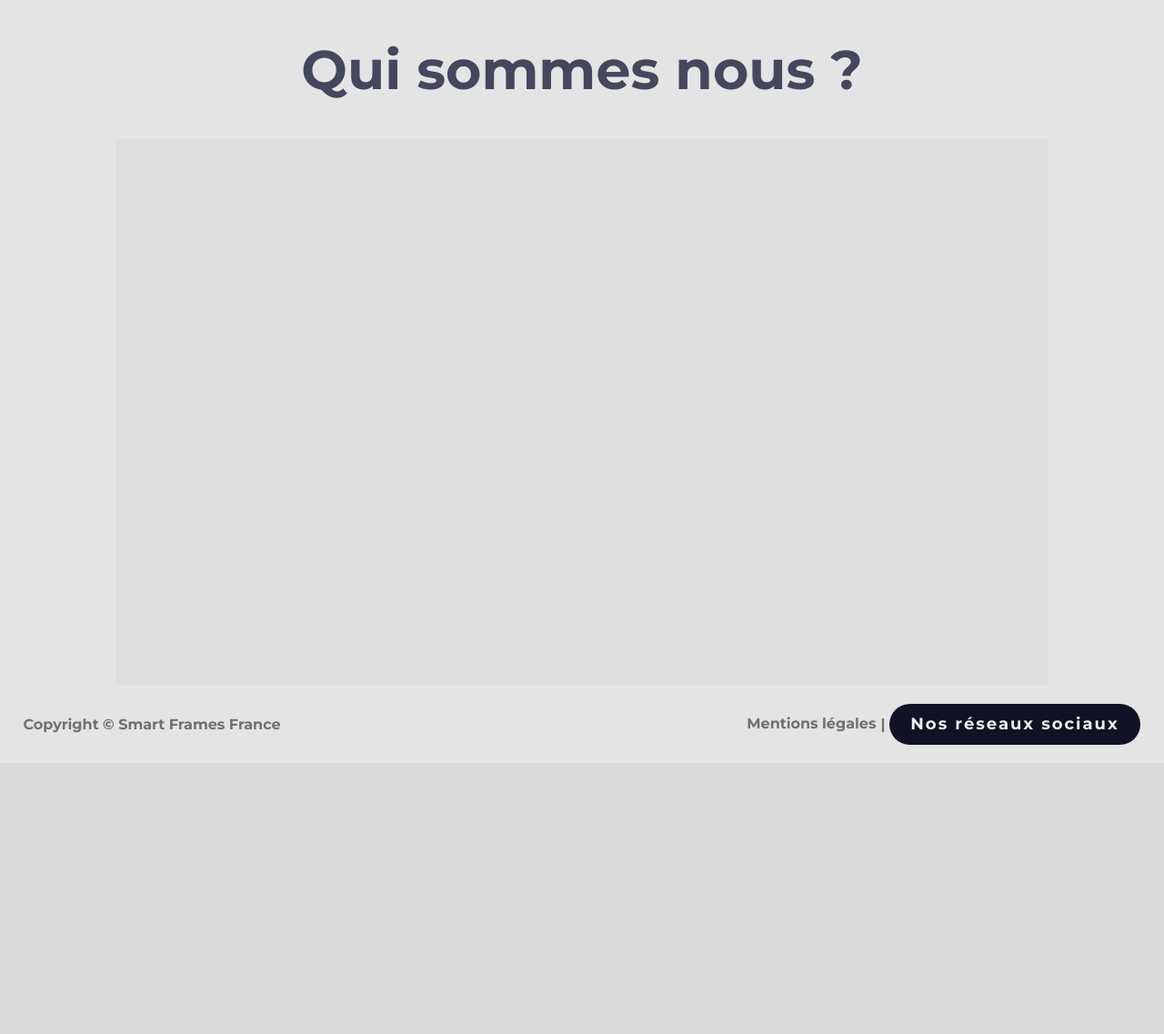
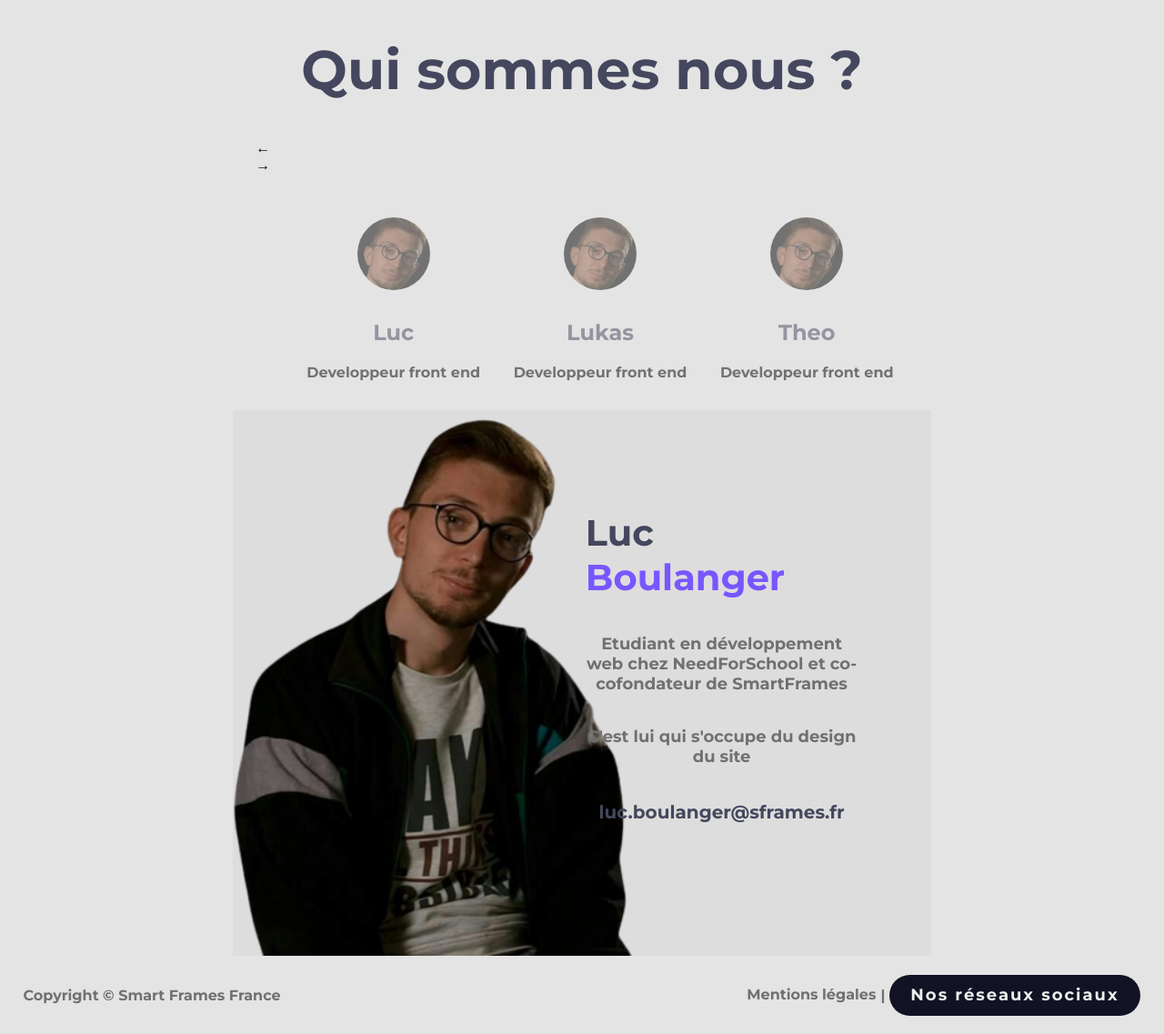
Before and after one commit to Troluck/Projet-Trame-reseau, a PHP site: page /about.php in a window 1280 px wide. Shown: the part 80-1217 px from the top of the page at 91% size. Before the commit the page ends 899 px from the top, so only its background shows below. Run offline with PHP 8.4, Linux system fonts and the light colour scheme.

Commit message:
Debut de la page "Qui sommes nous ?"

```diff
--- a/about.css
+++ b/about.css
@@ -10,11 +10,113 @@ main {
   min-height: 750px;
 }
 
-.carrousel {
+.container {
   display: flex;
   justify-content: center;
   align-items: center;
-  width: 80%;
+  width: 60%;
   height: 600px;
+  overflow: hidden;
   background-color: #00000008;
 }
+
+.carrousel1 {
+  display: none;
+  height: 100%;
+}
+.imgcarrousel {
+  width: 40%;
+}
+
+.imgluc {
+  height: 100%;
+}
+.textcarrousel {
+  display: flex;
+  align-items: center;
+  justify-content: center;
+  width: 60%;
+}
+.description {
+  display: flex;
+  flex-direction: column;
+  align-items: center;
+  justify-content: center;
+  width: 65%;
+  height: 70%;
+  margin-bottom: 50px;
+}
+
+.textcarrousel p {
+  text-align: center;
+  color: #707070;
+  font-size: 18px;
+}
+
+.textcarrousel h2 {
+  font-size: 40px;
+  margin-bottom: 20px;
+}
+
+.textcarrousel h3 {
+  font-size: 20px;
+}
+h2,
+h3 {
+  color: #44475d;
+}
+
+.textcarrousel span {
+  color: #7856ff;
+}
+
+.active {
+  position: relative;
+  left: -100px;
+  display: flex;
+  animation: slideleft 0.8s forwards;
+}
+@keyframes slideleft {
+  100% {
+    left: 0;
+  }
+}
+
+li {
+  list-style-type: none;
+  position: relative;
+  display: inline-block;
+  text-align: center;
+}
+
+#list {
+  position: relative;
+  backface-visibility: hidden;
+  transform: translate3d(0, 0, 0);
+}
+
+figure {
+  cursor: pointer;
+  margin: 1em;
+  opacity: 0.5;
+  backface-visibility: hidden;
+  transition: transform 450ms;
+}
+
+.buttonimgbox {
+  border-radius: 45px;
+  position: relative;
+  margin: 2rem auto;
+  width: 80px;
+  height: 80px;
+  overflow: hidden;
+}
+
+.buttonimg {
+  background: url(img/LucBoulangerButton.png) no-repeat;
+  background-size: cover;
+  background-position: -5px -13px;
+  position: absolute;
+  width: 90px;
+  height: 90px;
+}
--- /dev/null
+++ b/about.js
@@ -0,0 +1,38 @@
+console.log("test");
+
+const items =document.querySelectorAll(".carrousel1");
+const nbSlide= items.length;
+const right =document.querySelector('.right');
+const left =document.querySelector('.left');
+console.log(nbSlide);
+let count=0;
+
+
+function SlideSuivante(){
+    items[count].classList.remove('active');
+
+    if (count <nbSlide-1){
+        count++;
+    }else{
+        count=0;
+    }
+
+    items[count].classList.add('active');
+    console.log(count);
+}
+
+function SlidePrecedente(){
+    items[count].classList.remove('active');
+
+    if (count >0){
+        count--;
+    }else{
+        count=nbSlide-1;
+    }
+
+    items[count].classList.add('active');
+    console.log(count);
+}
+
+right.addEventListener('click',SlideSuivante);
+left.addEventListener('click',SlidePrecedente);
--- a/about.php
+++ b/about.php
@@ -15,11 +15,102 @@
     <main>
         <h1> Qui sommes nous ?</h1>
 
-        <div class="carrousel">
+        <div class="button">
+            <div class="left">←</div>
+            <div class="right">→</div>
+            <ul id="list">
+                <li>
+                    <figure class="buttonactive">
+                        <div class="buttonimgbox">
+                            <div class="buttonimg"></div>
+                        </div>
+                        <figcaption>
+                            <h2>Luc</h2>
+                            <p>Developpeur front end</p>
+                        </figcaption>
+                    </figure>
+                </li>
 
+                <li>
+                    <figure>
+                        <div class="buttonimgbox">
+                            <div class="buttonimg"></div>
+                        </div>
+                        <figcaption>
+                            <h2>Lukas</h2>
+                            <p>Developpeur front end</p>
+                        </figcaption>
+                    </figure>
+                </li>
+
+                <li>
+                    <figure>
+                        <div class="buttonimgbox">
+                            <div class="buttonimg"></div>
+                        </div>
+                        <figcaption>
+                            <h2>Theo</h2>
+                            <p>Developpeur front end</p>
+                        </figcaption>
+                    </figure>
+                </li>
+
+            </ul>
         </div>
+
+        <div class="container">
+
+            <div class="carrousel1 active">
+
+                <div class="imgcarrousel">
+                    <img class="imgluc" src="img/Luc Boulanger.png" alt="Luc Boulanger Photo">
+                </div>
+
+                <div class="textcarrousel">
+                    <div class="description">
+                        <h2>Luc <span>Boulanger<span></h2>
+                        <p>Etudiant en développement web chez NeedForSchool et co-cofondateur de SmartFrames</p>
+                        <p>C'est lui qui s'occupe du design du site</p>
+                        <h3>luc.boulanger@sframes.fr</h3>
+                    </div>
+                </div>
+            </div>
+            <div class="carrousel1">
+
+                <div class="imgcarrousel">
+                    <img class="imgluc" src="img/Lukas Vuylsteke.png" alt="Luc Boulanger Photo">
+                </div>
+
+                <div class="textcarrousel">
+                    <div class="description">
+                        <h2>Lukas <span>Vuylsteke<span></h2>
+                        <p>Etudiant en développement web chez NeedForSchool et co-cofondateur de SmartFrames</p>
+                        <p>C'est lui de l'analyse de vos données réseaux</p>
+                        <h3>lukas.vuylsteke@sframes.fr</h3>
+                    </div>
+                </div>
+            </div>
+            <div class="carrousel1">
+
+                <div class="imgcarrousel">
+                    <img class="imgluc" src="img/Theo Lemettais-Petrel.png" alt="Luc Boulanger Photo">
+                </div>
+
+                <div class="textcarrousel">
+                    <div class="description">
+                        <h2>Theo <span>Lemettais<span></h2>
+                        <p>Etudiant en développement web chez NeedForSchool et co-cofondateur de SmartFrames</p>
+                        <p>C'est lui qui s'occupe du design du site</p>
+                        <h3>theo.lemettais@sframes.fr</h3>
+                    </div>
+                </div>
+            </div>
+        </div>
+
+        <script src="about.js"></script>
     </main>
     <?php include("includes/footer.php") ?>
+
 </body>
 
 </html>
```
Also changed, not shown: img/Luc Boulanger.png (added), img/LucBoulangerButton.png (added), img/Lukas Vuylsteke.png (added), img/Theo Lemettais-Petrel.png (added), img/network.png (added).
